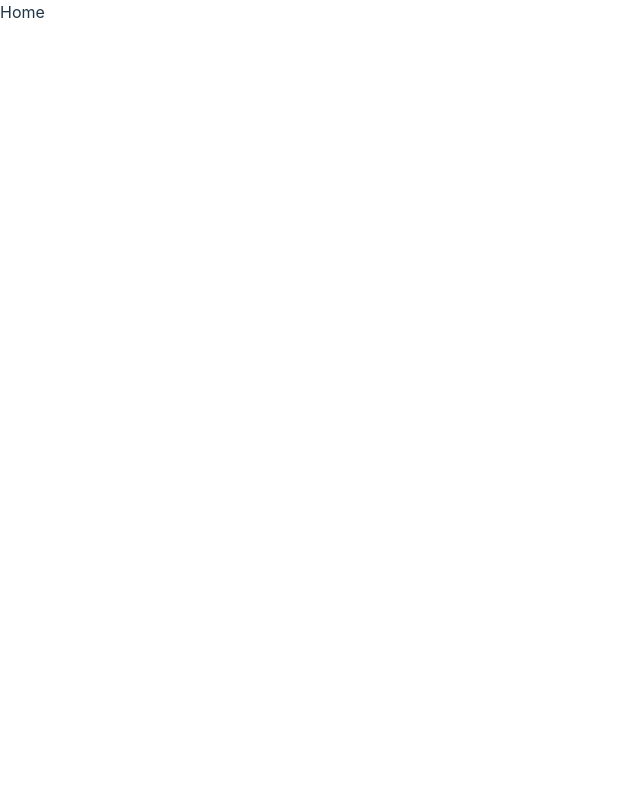
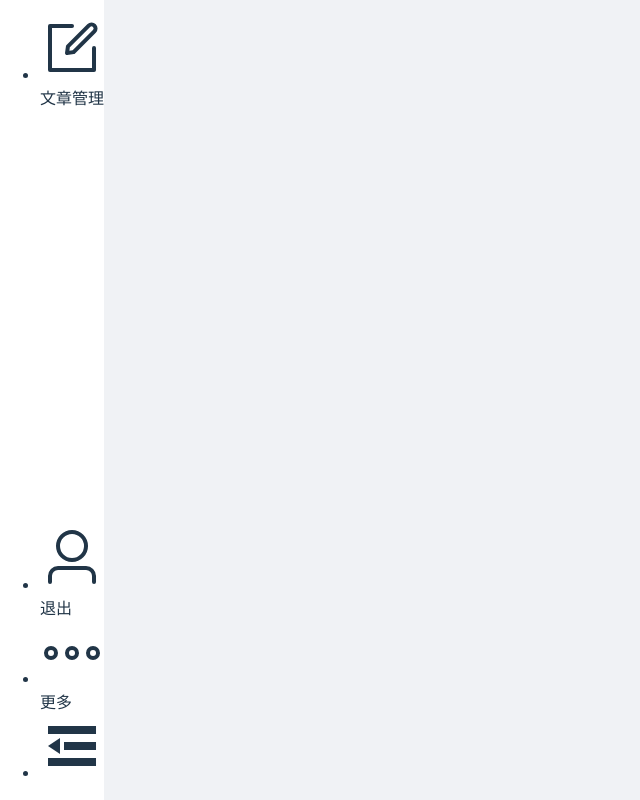
Before and after one commit to wangzhipeng666/copy-jd, a Vue app in the folder my-vue-app/: page / in a window 1280 px wide. Shown: the whole page, without its empty margins (0-640 px from the left). Built offline with nearby package versions, Linux system fonts and the light colour scheme.

Commit message:
项目左侧菜单开发

```diff
--- a/my-vue-app/src/components/container/index.vue
+++ b/my-vue-app/src/components/container/index.vue
@@ -1,7 +1,69 @@
 <template>
-    <div>Home</div>
+    <div class="container">
+        <div class="container-menu">
+            <el-menu default-active="1" class="container-menu__top" :collapse="isCollapse">
+                <el-menu-item index="1">
+                    <el-icon><Edit /></el-icon>
+                    <template #title>文章管理</template>
+                </el-menu-item>
+            </el-menu>
+
+            <el-menu class="container-menu__center" :collapse="isCollapse">
+                <el-menu-item>
+                    <el-icon><User /></el-icon>
+                    <template #title>退出</template>
+                </el-menu-item>
+                <el-menu-item>
+                    <el-icon><More /></el-icon>
+                    <template #title>更多</template>
+                </el-menu-item>
+
+                <el-divider />
+
+                <el-menu-item>
+                    <div class="container-menu__icon" @click="isCollapse = !isCollapse">
+                        <el-icon v-if="!isCollapse"><Fold /></el-icon>
+                        <el-icon v-if="isCollapse"><Expand /></el-icon>
+                    </div>
+                </el-menu-item>
+            </el-menu>
+        </div>
+        <div class="container-content">
+            <router-view></router-view>
+        </div>
+    </div>
 </template>
 
-<script setup></script>
+<script setup>
+import { ref } from 'vue';
+import { ElMenu, ElMenuItem, ElIcon, ElDivider } from 'element-plus';
+import { Edit, Fold, Expand, User, More } from '@element-plus/icons-vue';
 
-<style scoped></style>
+const isCollapse = ref(false);
+</script>
+
+<style scoped lang="less">
+.container {
+    display: flex;
+    &-menu {
+        display: flex;
+        flex-direction: column;
+        height: 100vh;
+        background-color: #ffffff;
+        max-width: 208px;
+        &__top {
+            overflow: auto;
+            flex: 1;
+        }
+        &-center {
+            height: 240px;
+        }
+        &__icon {
+            cursor: pointer;
+        }
+    }
+    &-content {
+        padding: 32px;
+    }
+}
+</style>
--- a/my-vue-app/src/main.js
+++ b/my-vue-app/src/main.js
@@ -1,5 +1,6 @@
 import { createApp } from 'vue';
 import './style/base.css';
+import './style/ui.css';
 import App from './App.vue';
 import router from './router';
 
--- a/my-vue-app/src/style/base.css
+++ b/my-vue-app/src/style/base.css
@@ -57,7 +57,7 @@ button:focus-visible {
 @media (prefers-color-scheme: light) {
   :root {
     color: #213547;
-    background-color: #ffffff;
+    background: #f0f2f5;
   }
   a:hover {
     color: #747bff;
--- /dev/null
+++ b/my-vue-app/src/style/ui.css
@@ -0,0 +1,3 @@
+.el-divider--horizontal {
+    margin: 0px !important;
+}
```
